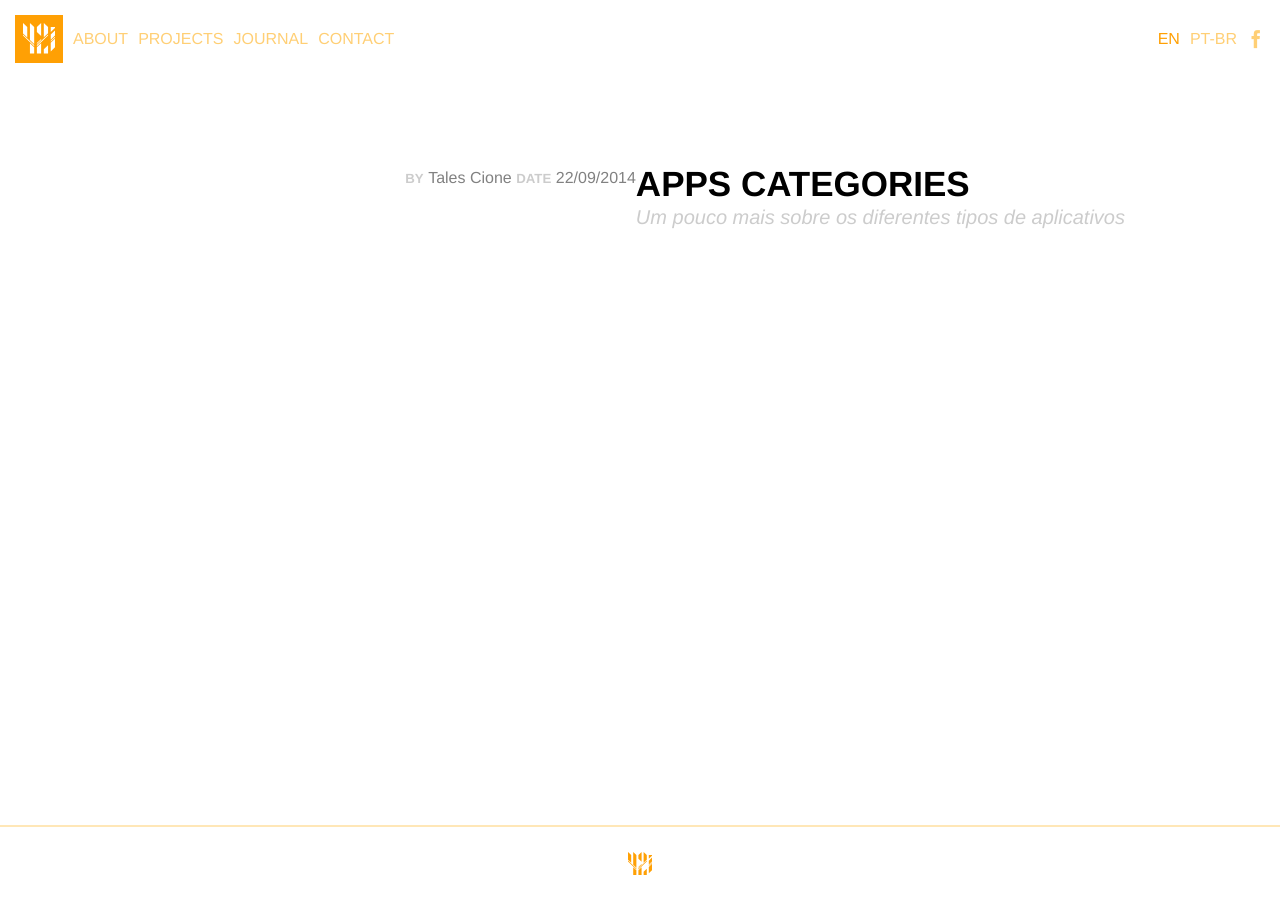
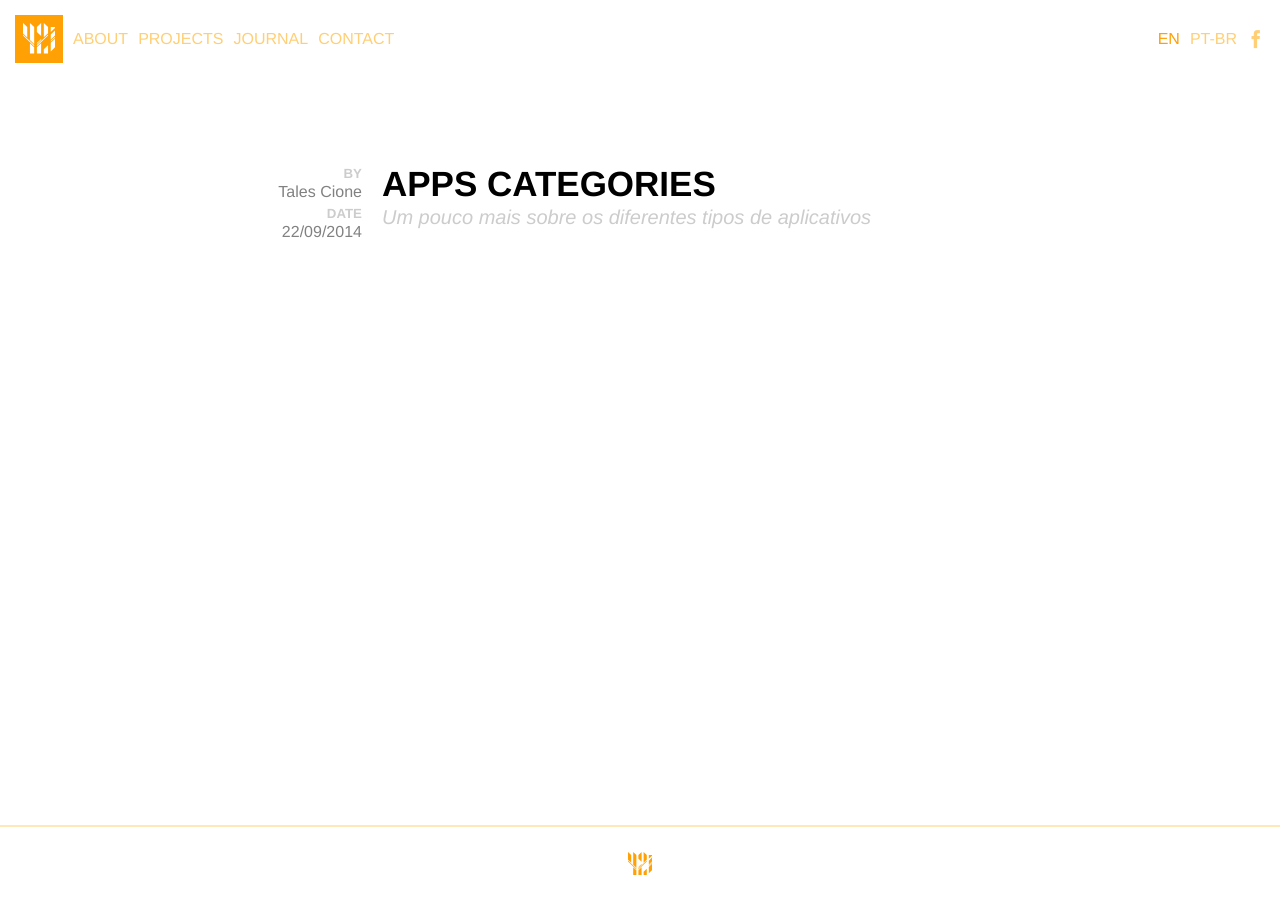
Before and after one commit to 42ipd/42ipd.github.io, a Jekyll site: the page built from _posts/en/pages/2014-09-22-journal.md, in a window 1280 px wide. Built offline with Jekyll 4.4.1, drawn with Linux system fonts in a browser that asks for light colours; nearby versions of some CDN libraries.

Commit message:
blog page ok

```diff
--- a/_layouts/blog.html
+++ b/_layouts/blog.html
@@ -3,6 +3,8 @@ layout: default
 ---
 
 <div class="container">
+  <div class="row">
+    <div class="col-md-10 col-md-offset-1">
 
       <!-- Blog List -->
       <ul class="posts__list">
@@ -29,4 +31,7 @@ layout: default
         {% endfor %}
 
       </ul>
+
     </div>
+  </div>
+</div>
--- a/_sass/modules/_posts.scss
+++ b/_sass/partials/_blog.scss
@@ -28,6 +28,8 @@
     transition: $anim-bounce 0.5s 0.1s;
 
     &__capsule {
+        @include clearfix();
+
         &:hover {
             .post-stub__title { color: $c-yellow; }
             .post-stub__subtitle { color: $c-yellow-l1; }
@@ -67,11 +69,17 @@
         }
     }
 
-    &__description {}
+    &__description {
+        display: inline-block;
+    }
 
 
     &__credits {
         text-align: left;
+
+        display: inline-block;
+        float: left;
+        margin: 0 20px 0 0;
 
     	color: $c-gray-d1;
     	transition: ease 0.25s;
@@ -109,9 +117,12 @@
         }
 
         &__description {
-            float: right;
-
             padding-left: 0;
         }
+
+        &__text { display: block; }
+
+        &__author,
+        &__date { display: block; }
     }
 }
--- a/css/main.scss
+++ b/css/main.scss
@@ -68,13 +68,13 @@
         "modules/icons",
         "modules/forms",
         "modules/cards",
-        "modules/posts",
         "modules/typography",
         "modules/images";
 
 @import "partials/home",
         "partials/header",
         "partials/footer",
+        "partials/blog",
         "partials/projects",
         "partials/contact",
         "partials/pages";
```
Lines whose indentation alone changed are shown as unchanged.
